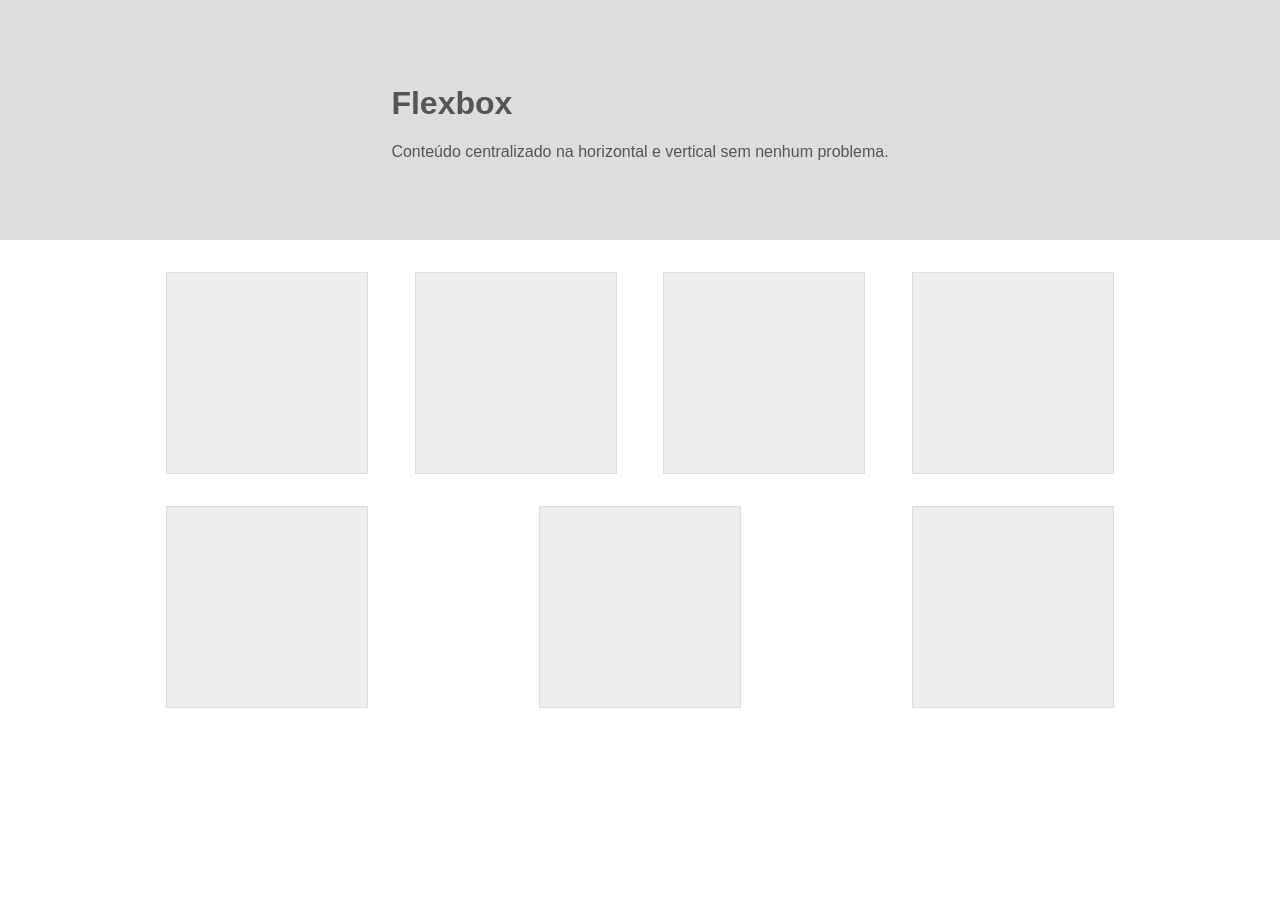
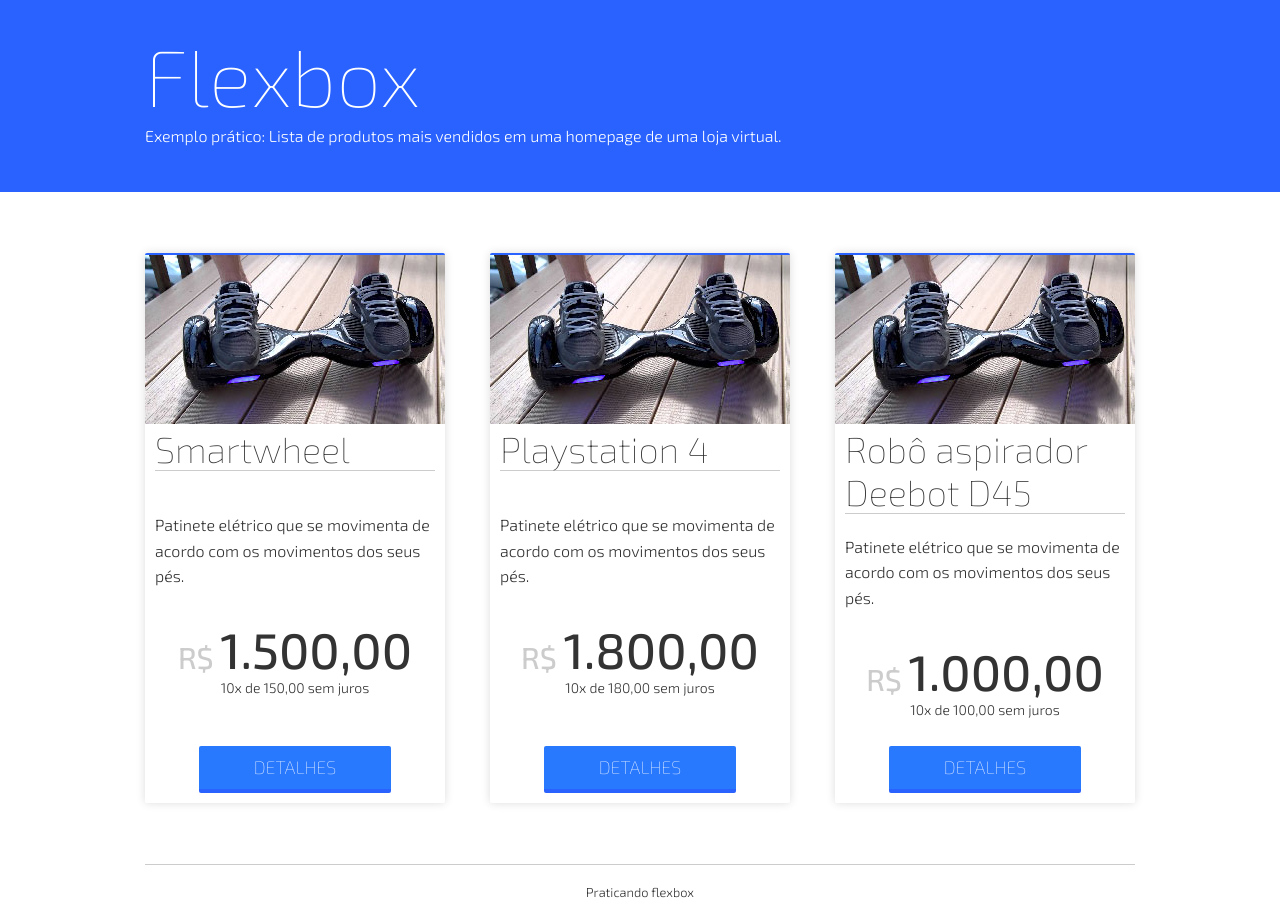
Before and after one commit to joaorigotti/css-flexbox, a plain HTML site: page index.html in a window 1280 px wide. Before the commit the page ends 800 px from the top, so only its background shows below. Drawn offline with Linux system fonts and the light colour scheme.

Commit message:
Praticando mais um pouco: Adicionado lista de produtos.

```diff
--- a/css/style.css
+++ b/css/style.css
@@ -1,46 +1,130 @@
+@import url('https://fonts.googleapis.com/css?family=Exo+2:100,300,500');
+
 body {
-  color: #555;
+  color: #333;
+  font-family: 'Exo 2', Arial, sans-serif;
+  font-weight: 300;
 }
 
 .bg {
-  background: #ddd;
+  background: #2962ff;
 }
 
 .container {
-  max-width: 100%;
-  width: 980px;
+  max-width: 95%;
+  width: 990px;
   margin: 0 auto;
 }
 
-.flex-container {
-  min-height: 15em;
+.hero {
+  color: #fff;
+  min-height: 12em;
+
+  display: flex;
+  align-items: center;
+}
+
+.title {
+  font-size: 5em;
+  font-weight: 100;
+  margin: 0;
+}
+
+.description {
+  margin-top: 0;
+  line-height: 1.6;
+}
+
+.footer {
+  border-top: 1px solid #ccc;
+  text-align: center;
+  padding: 1em 0;
+}
+
+/** Produtos **/
+.featured-products {
+  list-style: none;
+  padding: 0;
+
+  display: flex;
+  flex-wrap: wrap;
+  justify-content: space-between;
+}
+
+.featured-products::after {
+  content: '';
+  width: 30.3030%;
+}
+
+.featured-item {
+  width: 30.3030%;
+  margin: 2.8em 0;
+
+  display: flex;
+}
+
+.product-card {
+  width: 100%;
+  box-sizing: border-box;
+  box-shadow: 0 0 10px #ddd;
+  border-top: 2px solid #2962ff;
+  border-radius: 2px;
+  padding: 0.625em;
 
   display: flex;
   flex-direction: column;
-  justify-content: center;
-}
-
-.flex-item {
-  align-self: center;
-}
-
-.flex-gallery {
-  padding: 0;
-  list-style: none;
-
-  display: flex;
-  flex-flow: wrap;
   justify-content: space-between;
 }
 
-.gallery-item {
-  margin: 1em;
-
+ .product-card .product-hero {
+  margin-top: -0.625em;
+  margin-left: -0.625em;
 }
 
-.fake-image {
-  width: 200px;
-  height: 200px;
-  background: #eee;
-  border: 1px solid #ddd;
+.product-card .product-title {
+  font-size: 2.25em;
+  font-weight: 100;
+  border-bottom: 1px solid #ccc;
+  margin-top: 0;
+  margin-bottom: 0.5555em;
 }
+
+.product-card .price {
+  font-size: 1.875em;
+  font-weight: 500;
+  color: #ccc;
+  text-align: center;
+  margin-bottom: 0;
+}
+
+.product-card .price .value {
+  font-size: 1.6666em;
+  color: #333;
+}
+
+.product-card .payment-plan {
+  font-size: 0.875em;
+  text-align: center;
+  margin: 0;
+  margin-bottom: 2em;
+}
+
+.button {
+  display: block;
+  width: 40%;
+  color: #fff;
+  font-size: 1.125em;
+  font-weight: 100;
+  text-align: center;
+  text-decoration: none;
+  text-transform: uppercase;
+  background: #2979ff;
+  border-radius: 2px;
+  border-bottom: 4px solid #2962ff;
+  padding: 0.6em 2.2em;
+  margin: 0 auto;
+}
+
+.button:hover {
+  background: #2962ff;
+}
--- a/index.html
+++ b/index.html
@@ -1,5 +1,5 @@
 <!DOCTYPE html>
-<html dir="ltr" lang="en-us">
+<html dir="ltr" lang="pt">
   <head>
     <meta charset="utf-8">
     <meta name="viewport" content="width=device-width, initial-scale=1">
@@ -11,24 +11,110 @@
 
   <body>
     <div class="bg">
-      <div class="container flex-container">
-        <div class="flex-item">
-          <h1>Flexbox</h1>
-          <p>Conteúdo centralizado na horizontal e vertical sem nenhum problema.</p>
-        </div>
+      <div class="container hero">
+        <header>
+          <h1 class="title">Flexbox</h1>
+          <p class="description">Exemplo prático: Lista de produtos mais vendidos em uma homepage de uma loja virtual.</p>
+        </header>
       </div>
     </div>
 
     <div class="container">
-      <ul class="flex-gallery">
-        <li class="gallery-item"><div class="fake-image"></div></li>
-        <li class="gallery-item"><div class="fake-image"></div></li>
-        <li class="gallery-item"><div class="fake-image"></div></li>
-        <li class="gallery-item"><div class="fake-image"></div></li>
-        <li class="gallery-item"><div class="fake-image"></div></li>
-        <li class="gallery-item"><div class="fake-image"></div></li>
-        <li class="gallery-item"><div class="fake-image"></div></li>
+      <ul class="featured-products">
+        <li class="featured-item">
+          <div class="product-card">
+            <div class="card-header">
+              <a href="#">
+                <img class="product-hero" src="./img/smartwheel.jpg" alt="">
+              </a>
+
+              <h2 class="product-title">Smartwheel</h2>
+            </div>
+
+            <div class="card-body">
+              <p class="description">
+                Patinete elétrico que se movimenta de acordo com os movimentos dos seus pés.
+              </p>
+
+              <p class="price">
+                R$ <span class="value">1.500,00</span>
+              </p>
+
+              <p class="payment-plan">
+                10x de 150,00 sem juros
+              </p>
+            </div>
+
+            <div class="card-footer">
+              <a class="button" href="#">Detalhes</a>
+            </div>
+          </div>
+        </li>
+
+        <li class="featured-item">
+          <div class="product-card">
+            <div class="card-header">
+              <a href="#">
+                <img class="product-hero" src="./img/smartwheel.jpg" alt="">
+              </a>
+
+              <h2 class="product-title">Playstation 4</h2>
+            </div>
+
+            <div class="card-body">
+              <p class="description">
+                Patinete elétrico que se movimenta de acordo com os movimentos dos seus pés.
+              </p>
+
+              <p class="price">
+                R$ <span class="value">1.800,00</span>
+              </p>
+
+              <p class="payment-plan">
+                10x de 180,00 sem juros
+              </p>
+            </div>
+
+            <div class="card-footer">
+              <a class="button" href="#">Detalhes</a>
+            </div>
+          </div>
+        </li>
+
+        <li class="featured-item">
+          <div class="product-card">
+            <div class="card-header">
+              <a href="#">
+                <img class="product-hero" src="./img/smartwheel.jpg" alt="">
+              </a>
+
+              <h2 class="product-title">Robô aspirador Deebot D45</h2>
+            </div>
+
+            <div class="card-body">
+              <p class="description">
+                Patinete elétrico que se movimenta de acordo com os movimentos dos seus pés.
+              </p>
+
+              <p class="price">
+                R$ <span class="value">1.000,00</span>
+              </p>
+
+              <p class="payment-plan">
+                10x de 100,00 sem juros
+              </p>
+            </div>
+
+            <div class="card-footer">
+              <a class="button" href="#">Detalhes</a>
+            </div>
+          </div>
+        </li>
       </ul>
     </div>
+
+    <footer class="footer container">
+      <small>Praticando flexbox</small>
+    </footer>
   </body>
 </html>
```
Also changed, not shown: img/smartwheel.jpg (added), 1 other file.
